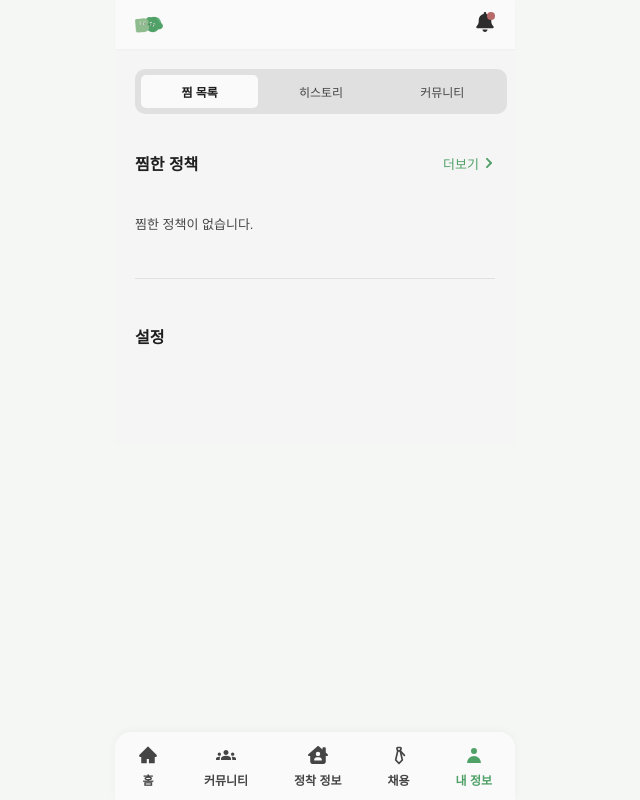
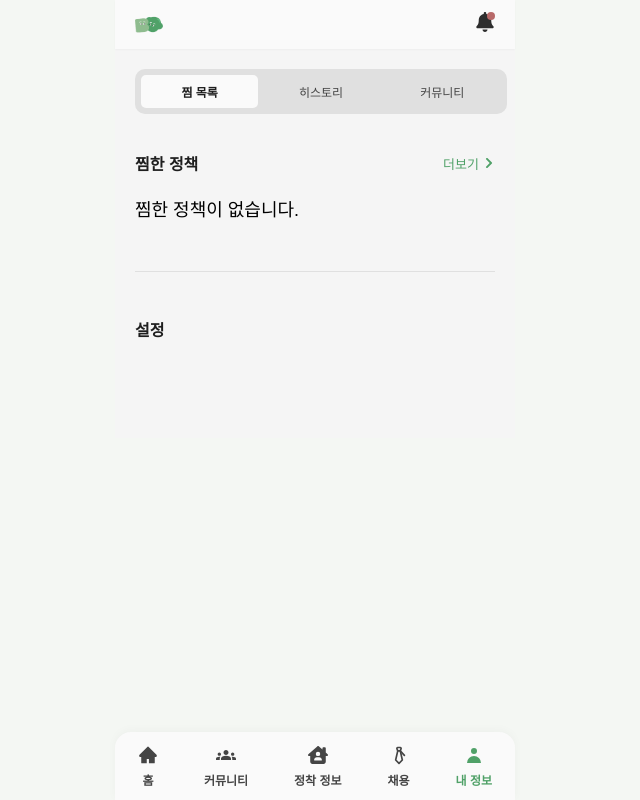
Before and after one commit to 1000hyehyang/burty-frontend, a React (Vite) app: page /profile in a window 1280 px wide. Shown: the whole page, without its empty margins (325-965 px from the left). Built offline with nearby package versions, Linux system fonts and the light colour scheme; a web font is replaced by a local one.

Commit message:
feat : 북마크 정책 리스트 개선

```diff
--- a/src/components/Policy/PolicyCard.tsx
+++ b/src/components/Policy/PolicyCard.tsx
@@ -1,19 +1,9 @@
-// 📄 components/Policy/PolicyCard.tsx
+// 📁 components/Policy/PolicyCard.tsx
 import styled from "styled-components";
-import hoverAndClickEffect from "../Common/mixins/hoverAndClickEffect";
 import { FaBookmark, FaRegBookmark } from "react-icons/fa";
+import Badge from "../Common/Badge";
 import { useBookmarkStore } from "../../store/useBookmarkStore";
-import Badge from "../Common/Badge";
-
-interface PolicyCardProps {
-  id: number;
-  category: string;
-  title: string;
-  description: string;
-  dateRange: string;
-  dday: string;
-  isClosed?: boolean;
-}
+import { Policy } from "../../types/policy";
 
 const Card = styled.div`
   background-color: var(--variable-collection-bg-100);
@@ -21,7 +11,6 @@ const Card = styled.div`
   padding: 18px;
   margin-bottom: 16px;
   box-shadow: 0 2px 6px rgba(0, 0, 0, 0.04);
-  ${hoverAndClickEffect}
 `;
 
 const Header = styled.div`
@@ -42,8 +31,7 @@ const BookmarkButton = styled.button<{ $active: boolean }>`
   cursor: pointer;
   display: flex;
   align-items: center;
-  color: ${({ $active }) =>
-    $active ? "#ECD089" : "var(--variable-collection-text-200)"};
+  color: ${({ $active }) => ($active ? "#ECD089" : "#ccc")};
   transition: color 0.2s;
 
   &:hover {
@@ -64,7 +52,6 @@ const Title = styled.h3`
 
 const Description = styled.p`
   font-size: 14px;
-  font-weight: 500;
   color: var(--variable-collection-text-300);
   margin: 0 0 10px 0;
 `;
@@ -89,9 +76,9 @@ const PolicyCard = ({
   dateRange,
   dday,
   isClosed,
-}: PolicyCardProps) => {
-  const isBookmarked = useBookmarkStore((state) => state.isBookmarked(id));
-  const toggleBookmark = useBookmarkStore((state) => state.toggleBookmark);
+}: Policy) => {
+  const isBookmarked = useBookmarkStore((s) => s.isBookmarked(id));
+  const toggleBookmark = useBookmarkStore((s) => s.toggleBookmark);
 
   return (
     <Card>
@@ -100,12 +87,9 @@ const PolicyCard = ({
           <Badge type="primary">{category}</Badge>
           <Badge type={isClosed ? "gray" : "positive"}>{dday}</Badge>
         </TagGroup>
-        <BookmarkButton
-            $active={isBookmarked}
-            onClick={() => toggleBookmark(id)}
-          >
-            {isBookmarked ? <FaBookmark /> : <FaRegBookmark />}
-          </BookmarkButton>
+        <BookmarkButton $active={isBookmarked} onClick={() => toggleBookmark(id)}>
+          {isBookmarked ? <FaBookmark /> : <FaRegBookmark />}
+        </BookmarkButton>
       </Header>
       <Title>{title}</Title>
       <Description>{description}</Description>
--- a/src/components/Policy/PolicyList.tsx
+++ b/src/components/Policy/PolicyList.tsx
@@ -1,14 +1,14 @@
-// 📄 components/Policy/PolicyList.tsx
+// 📁 components/Policy/PolicyList.tsx
 import styled from "styled-components";
 import PolicyTabs from "./PolicyTabs";
 import PolicyCard from "./PolicyCard";
+import { Policy } from "../../types/policy";
 import { usePolicyStore } from "../../store/usePolicyStore";
-import { dummyPolicies } from "../../mock/policies";
-
-type PolicyListMode = "home" | "all";
 
 interface Props {
-  mode?: PolicyListMode;
+  policies: Policy[];
+  showTabs?: boolean;
+  limit?: number;
 }
 
 const Section = styled.section`
@@ -19,22 +19,22 @@ const ListWrapper = styled.div`
   margin-top: clamp(16px, 4vw, 24px);
 `;
 
-const PolicyList = ({ mode = "home" }: Props) => {
+const PolicyList = ({ policies, showTabs = false, limit }: Props) => {
   const selectedCategory = usePolicyStore((s) => s.selectedCategory);
 
-  const filtered = dummyPolicies.filter((p) => {
+  const filtered = policies.filter((p) => {
     if (selectedCategory === "전체") return true;
     return p.category === selectedCategory;
   });
 
-  const displayPolicies = mode === "home" ? filtered.slice(0, 2) : filtered;
+  const display = limit ? filtered.slice(0, limit) : filtered;
 
   return (
     <Section>
-      <PolicyTabs />
+      {showTabs && <PolicyTabs />}
       <ListWrapper>
-        {displayPolicies.map((policy, index) => (
-          <PolicyCard key={index} {...policy} />
+        {display.map((policy) => (
+          <PolicyCard key={policy.id} {...policy} />
         ))}
       </ListWrapper>
     </Section>
--- a/src/components/Profile/MyBookmarkedPolicyList.tsx
+++ b/src/components/Profile/MyBookmarkedPolicyList.tsx
@@ -1,43 +1,24 @@
-// 📄 components/Profile/MyBookmarkedPolicyList.tsx
+// 📁 components/Profile/MyBookmarkedPolicyList.tsx
 import styled from "styled-components";
-import PolicyCard from "../Policy/PolicyCard";
 import { dummyPolicies } from "../../mock/policies";
 import { useBookmarkStore } from "../../store/useBookmarkStore";
-
-interface Props {
-  expanded?: boolean; // 더보기 여부
-}
+import { selectBookmarkedPolicies } from "../../utils/selectBookmarkedPolicies";
+import PolicyList from "../Policy/PolicyList";
 
 const ListWrapper = styled.div`
-  display: flex;
-  flex-direction: column;
-  gap: 8px;
+  margin-top: -24px;
 `;
 
-const EmptyMessage = styled.p`
-  font-size: 13px;
-  color: var(--variable-collection-text-300);
-`;
-
-const MyBookmarkedPolicyList = ({ expanded = false }: Props) => {
-  const bookmarkedIds = useBookmarkStore((state) => state.bookmarkedIds);
-
-  const bookmarkedPolicies = dummyPolicies.filter((p) =>
-    bookmarkedIds.includes(p.id)
-  );
-
-  const displayed = expanded
-    ? bookmarkedPolicies
-    : bookmarkedPolicies.slice(0, 2); // 마이페이지에서는 2개 제한
+const MyBookmarkedPolicyList = ({ limit = 2 }: { limit?: number }) => {
+  const bookmarkedIds = useBookmarkStore((s) => s.bookmarkedIds);
+  const bookmarked = selectBookmarkedPolicies(dummyPolicies, bookmarkedIds);
 
   return (
     <ListWrapper>
-      {displayed.length === 0 ? (
-        <EmptyMessage>찜한 정책이 없습니다.</EmptyMessage>
+      {bookmarked.length === 0 ? (
+        <p>찜한 정책이 없습니다.</p>
       ) : (
-        displayed.map((policy) => (
-          <PolicyCard key={policy.id} {...policy} />
-        ))
+        <PolicyList policies={bookmarked} limit={limit} />
       )}
     </ListWrapper>
   );
--- a/src/pages/BookmarkedPoliciesPage.tsx
+++ b/src/pages/BookmarkedPoliciesPage.tsx
@@ -1,32 +1,27 @@
 // 📄 pages/BookmarkedPoliciesPage.tsx
 import styled from "styled-components";
+import SectionTitle from "../components/Common/SectionTitle";
 import { dummyPolicies } from "../mock/policies";
 import { useBookmarkStore } from "../store/useBookmarkStore";
-import PolicyCard from "../components/Policy/PolicyCard";
-import SectionTitle from "../components/Common/SectionTitle";
+import { selectBookmarkedPolicies } from "../utils/selectBookmarkedPolicies";
+import PolicyList from "../components/Policy/PolicyList";
 
 const Wrapper = styled.div`
   display: flex;
   flex-direction: column;
-  gap: 16px;
 `;
 
 const BookmarkedPoliciesPage = () => {
-  const bookmarkedIds = useBookmarkStore((state) => state.bookmarkedIds);
-
-  const bookmarkedPolicies = dummyPolicies.filter((p) =>
-    bookmarkedIds.includes(p.id)
-  );
+  const bookmarkedIds = useBookmarkStore((s) => s.bookmarkedIds);
+  const bookmarked = selectBookmarkedPolicies(dummyPolicies, bookmarkedIds);
 
   return (
     <Wrapper>
       <SectionTitle title="찜한 정책 목록" />
-      {bookmarkedPolicies.length === 0 ? (
+      {bookmarked.length === 0 ? (
         <p>찜한 정책이 없습니다.</p>
       ) : (
-        bookmarkedPolicies.map((policy) => (
-          <PolicyCard key={policy.id} {...policy} />
-        ))
+        <PolicyList policies={bookmarked} />
       )}
     </Wrapper>
   );
--- a/src/pages/HomePage.tsx
+++ b/src/pages/HomePage.tsx
@@ -5,6 +5,7 @@ import PolicyList from "../components/Policy/PolicyList";
 import CommunityPostList from "../components/Community/CommunityPostList";
 import GreetingCard from "../components/GreetingCard/GreetingCard";
 import AiReportBanner from "../components/AiReportBanner/AiReportBanner";
+import { dummyPolicies } from "../mock/policies";
 
 const HomePage = () => {
   const navigate = useNavigate();
@@ -19,7 +20,7 @@ const HomePage = () => {
         showMoreButton
         onClickMore={() => navigate("/settlement/policy")}
       />
-      <PolicyList mode="home" />
+      <PolicyList policies={dummyPolicies} showTabs limit={2} />
 
       <SectionTitle
         title="HOT 게시글"
--- a/src/pages/MyPage.tsx
+++ b/src/pages/MyPage.tsx
@@ -15,11 +15,10 @@ const Divider = styled.hr`
 const MyPage = () => {
   const navigate = useNavigate();
   const categories = ["찜 목록", "히스토리", "커뮤니티"];
-  const selected = "찜 목록";
+  const selected = "찜 목록"; // 현재 선택된 탭
 
   return (
     <>
-      {/* 추후 마이 정보 카드 컴포넌트도 여기에 삽입 */}
       <CategoryTabs
         categories={categories}
         selected={selected}
@@ -31,12 +30,12 @@ const MyPage = () => {
         showMoreButton
         onClickMore={() => navigate("/profile/bookmarks")}
       />
-      <MyBookmarkedPolicyList />
+      <MyBookmarkedPolicyList limit={2} />
 
       <Divider />
 
       <SectionTitle title="설정" />
-      {/* 개인정보수정, 로그아웃, 회원탈퇴 UI 추가 예정 */}
+      {/* 설정 메뉴: 개인정보 수정, 로그아웃, 회원탈퇴 등 추후 추가 */}
     </>
   );
 };
--- a/src/store/useBookmarkStore.ts
+++ b/src/store/useBookmarkStore.ts
@@ -1,4 +1,4 @@
-// 📁 src/store/useBookmarkStore.ts
+// 📁 store/useBookmarkStore.ts
 import { create } from "zustand";
 import { persist } from "zustand/middleware";
 
@@ -6,7 +6,6 @@ interface BookmarkState {
   bookmarkedIds: number[];
   toggleBookmark: (id: number) => void;
   isBookmarked: (id: number) => boolean;
-  initialize: (ids: number[]) => void;
 }
 
 export const useBookmarkStore = create<BookmarkState>()(
@@ -16,24 +15,19 @@ export const useBookmarkStore = create<BookmarkState>()(
 
       toggleBookmark: (id: number) => {
         const { bookmarkedIds } = get();
-        const isAlreadyBookmarked = bookmarkedIds.includes(id);
-
+        const exists = bookmarkedIds.includes(id);
         set({
-          bookmarkedIds: isAlreadyBookmarked
-            ? bookmarkedIds.filter((bookmarkedId) => bookmarkedId !== id)
+          bookmarkedIds: exists
+            ? bookmarkedIds.filter((b) => b !== id)
             : [...bookmarkedIds, id],
         });
       },
 
       isBookmarked: (id: number) => get().bookmarkedIds.includes(id),
-
-      initialize: (ids: number[]) => {
-        set({ bookmarkedIds: ids });
-      },
     }),
     {
-      name: "bookmark-storage", // 🔐 localStorage key
-      partialize: (state) => ({ bookmarkedIds: state.bookmarkedIds }), // 저장할 부분만
+      name: "bookmark-storage",
+      partialize: (state) => ({ bookmarkedIds: state.bookmarkedIds }),
     }
   )
 );
--- a/src/store/usePolicyStore.ts
+++ b/src/store/usePolicyStore.ts
@@ -1,4 +1,4 @@
-// 📄 store/usePolicyStore.ts
+// 📁 store/usePolicyStore.ts
 import { create } from "zustand";
 
 export type PolicyCategory = "전체" | "일자리" | "주거" | "교육" | "복지";
--- /dev/null
+++ b/src/types/policy.ts
@@ -0,0 +1,10 @@
+// 📁 types/policy.ts
+export interface Policy {
+    id: number;
+    category: string;
+    title: string;
+    description: string;
+    dateRange: string;
+    dday: string;
+    isClosed?: boolean;
+  }
--- /dev/null
+++ b/src/utils/selectBookmarkedPolicies.ts
@@ -0,0 +1,9 @@
+// 📁 utils/selectBookmarkedPolicies.ts
+import { Policy } from "../types/policy";
+
+export const selectBookmarkedPolicies = (
+  all: Policy[],
+  bookmarkedIds: number[]
+): Policy[] => {
+  return all.filter((p) => bookmarkedIds.includes(p.id));
+};
```
